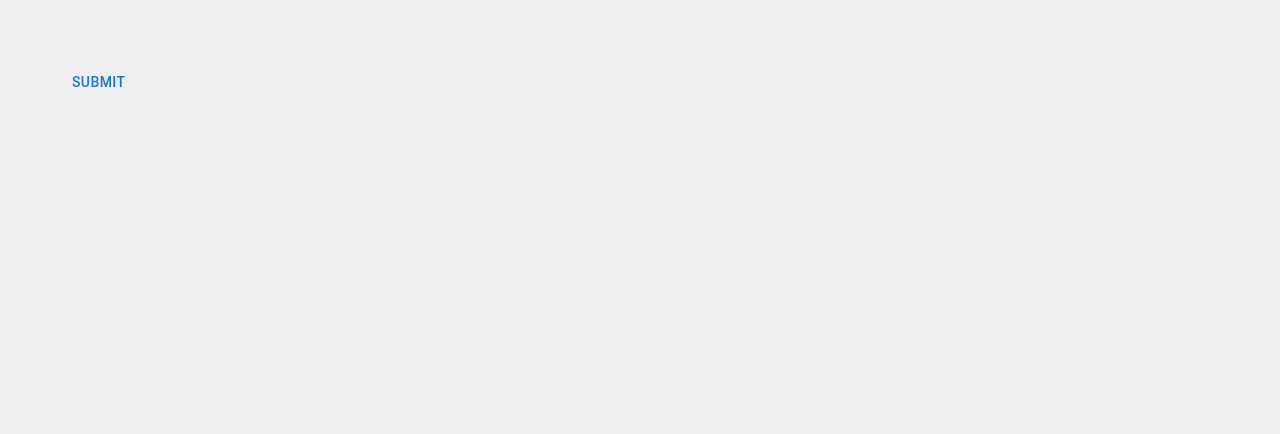
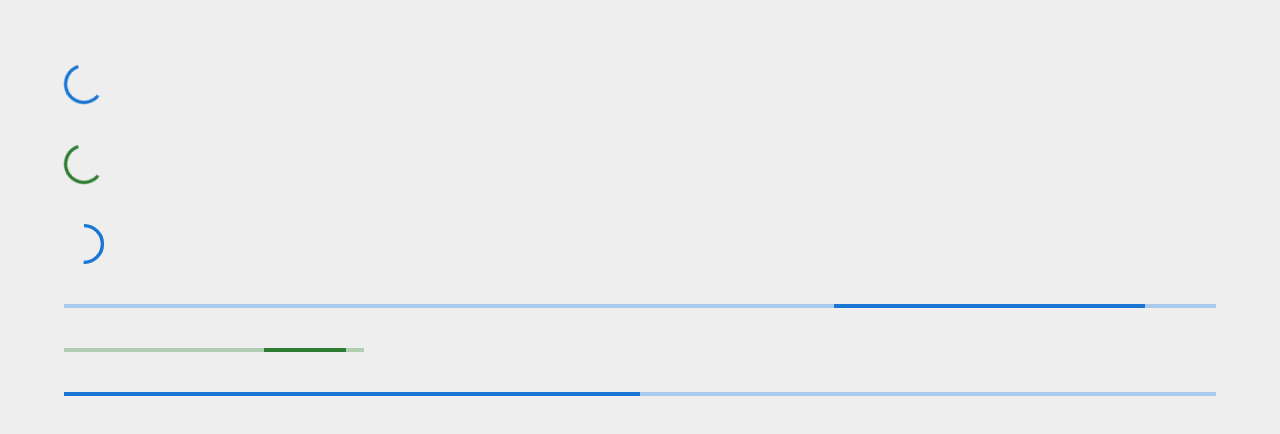
Before and after one commit to AtomMes/Material-UI-JS-21-, a React (Create React App) app: page / in a window 1280 px wide. Shown: the top 434 px of the page. Built offline with nearby package versions, Linux system fonts and the light colour scheme.

Commit message:
#37, MuiProgress, CircularProgress, LinearProgress

```diff
--- a/src/App.jsx
+++ b/src/App.jsx
@@ -1,6 +1,7 @@
 import "./App.css";
 import { MuiAlert } from "./components/MuiAlert";
 import { MuiDialog } from "./components/MuiDialog";
+import { MuiProgress } from "./components/MuiProgress";
 import { MuiSnackbar } from "./components/MuiSnackbar";
 import { MuiTable } from "./components/MuiTable";
 // import { MuiChip } from "./components/MuiChip";
@@ -85,8 +86,10 @@ function App() {
       <MuiAlert />
       <div className='line' />
       <MuiDialog />
+      <div className='line' />
+      <MuiSnackbar />
       <div className='line' /> */}
-      <MuiSnackbar />
+      <MuiProgress />
     </div>
   );
 }
--- /dev/null
+++ b/src/components/MuiProgress.jsx
@@ -0,0 +1,22 @@
+import { Stack,
+  CircularProgress,//klor fracox zagruzka
+   LinearProgress //vazox toxi nman zagruzka
+  } from "@mui/material";
+import React from "react";
+
+export const MuiProgress = () => {
+  return (
+    <Stack spacing={5}>
+      <CircularProgress />
+      <CircularProgress color="success" />
+      <CircularProgress
+       variant="determinate" //karanq voroshenq inchqanna fracel,
+       value={50} //fracela 50%y
+       />
+
+      <LinearProgress />
+      <LinearProgress color="success" sx={{ width: "300px" }} />
+      <LinearProgress variant="determinate" value={50} />
+    </Stack>
+  );
+};
```
